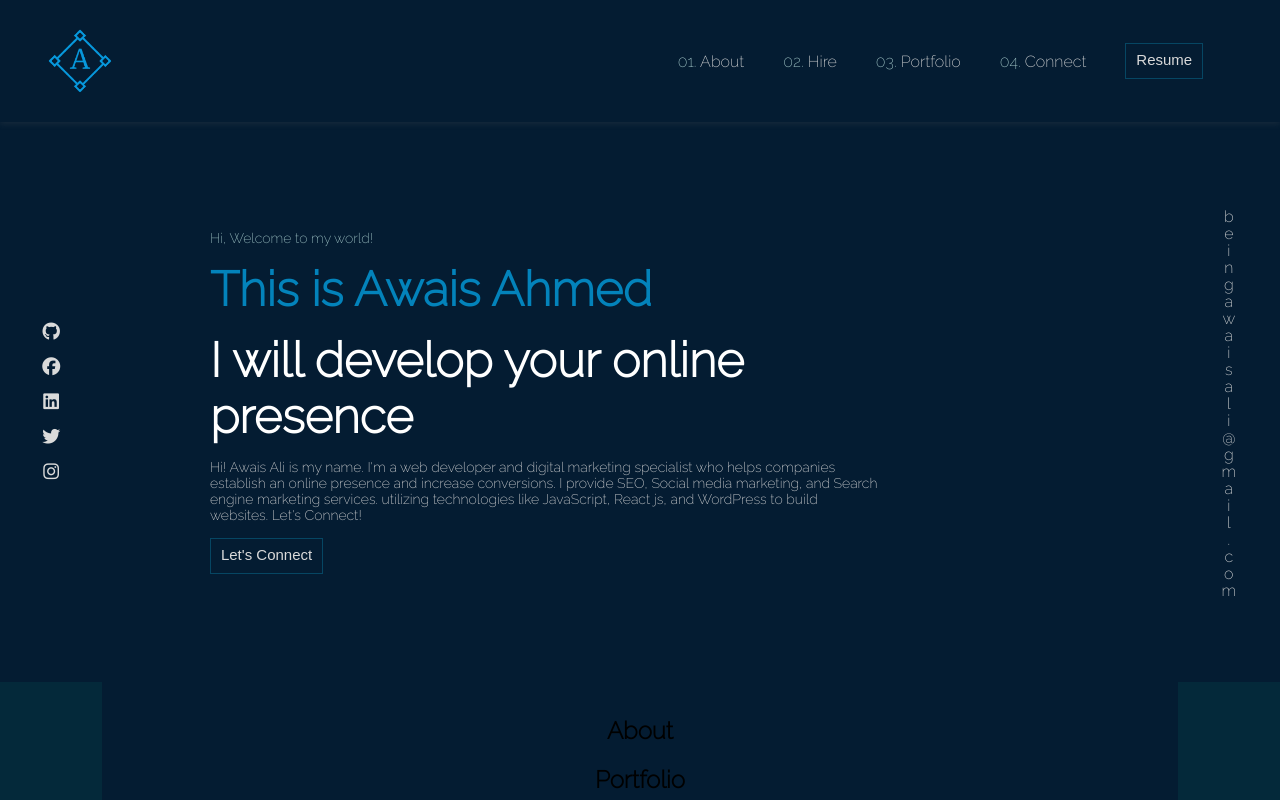
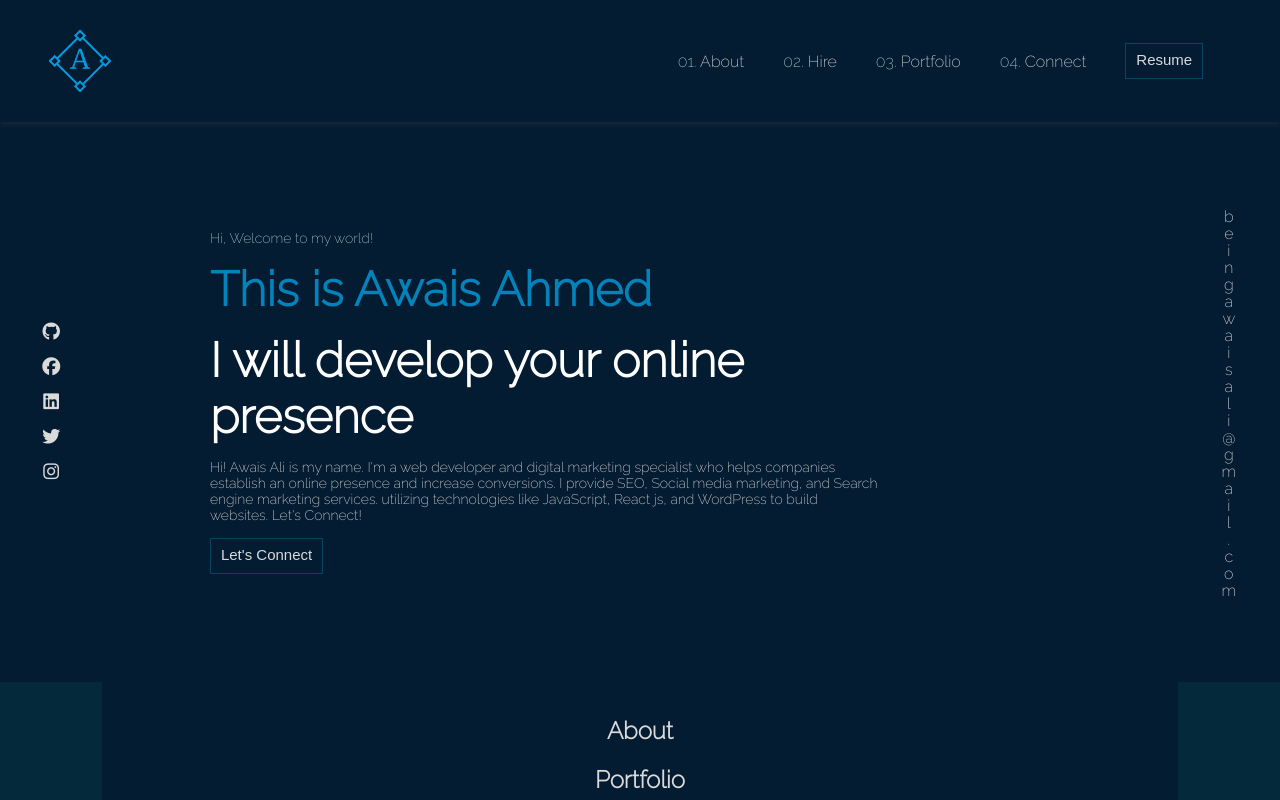
Before and after one commit to beingawaisali/beingawaisali.com-new, a React (Create React App) app: page / in a window 1280 px wide. Shown: the top 800 px of the page. Built offline with nearby package versions, Linux system fonts and the light colour scheme.

Commit message:
Contact section done

```diff
--- a/public/index.html
+++ b/public/index.html
@@ -2,7 +2,7 @@
 <html lang="en">
   <head>
     <meta charset="utf-8" />
-    <link rel="icon" href="%PUBLIC_URL%/favicon.ico" />
+    <link rel="icon" href="%PUBLIC_URL%/favicon1.ico" />
     <meta name="viewport" content="width=device-width, initial-scale=1" />
     <meta name="theme-color" content="#000000" />
     <meta
--- a/src/App.css
+++ b/src/App.css
@@ -49,6 +49,10 @@
   font-size: 3em;
   color: #ffffff;
 }
+h2 {
+  color: #dadada
+}
+
 .h3 {
   color: #dadada;
 }
```
Also changed, not shown: 1 other file (tests, documents, lock files or other folders).
